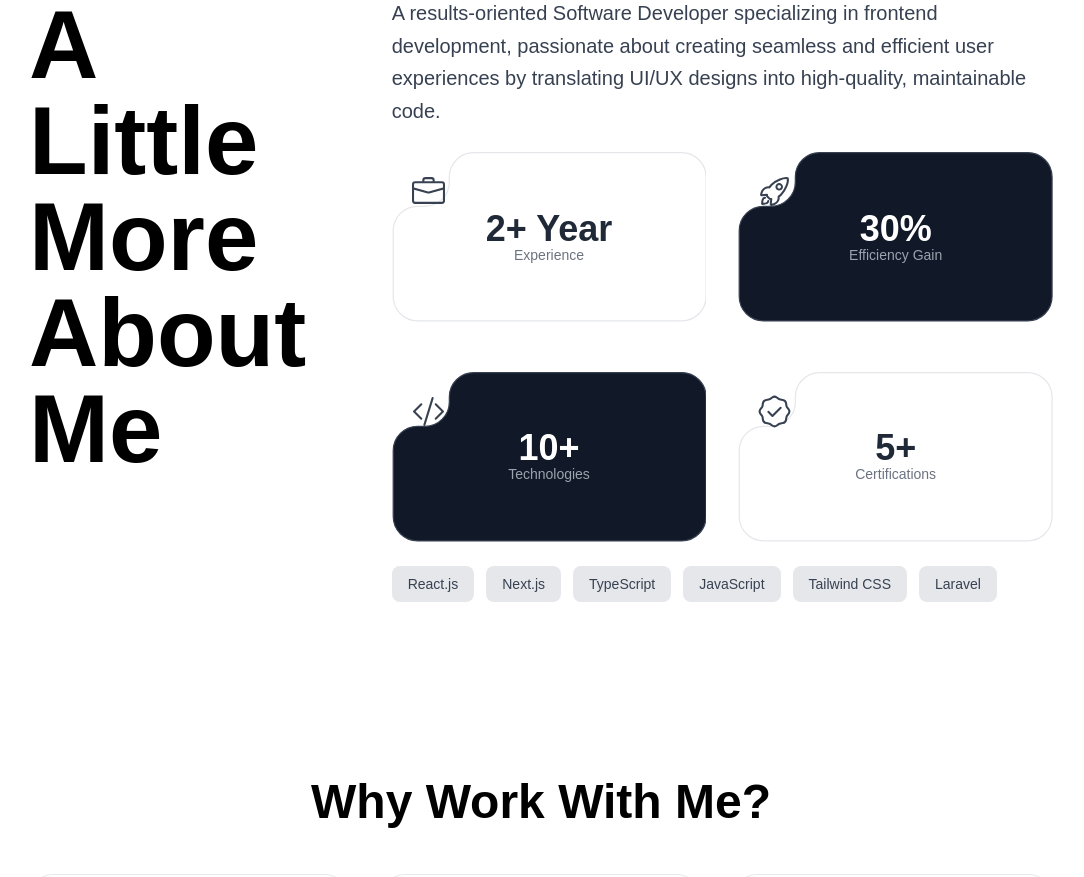
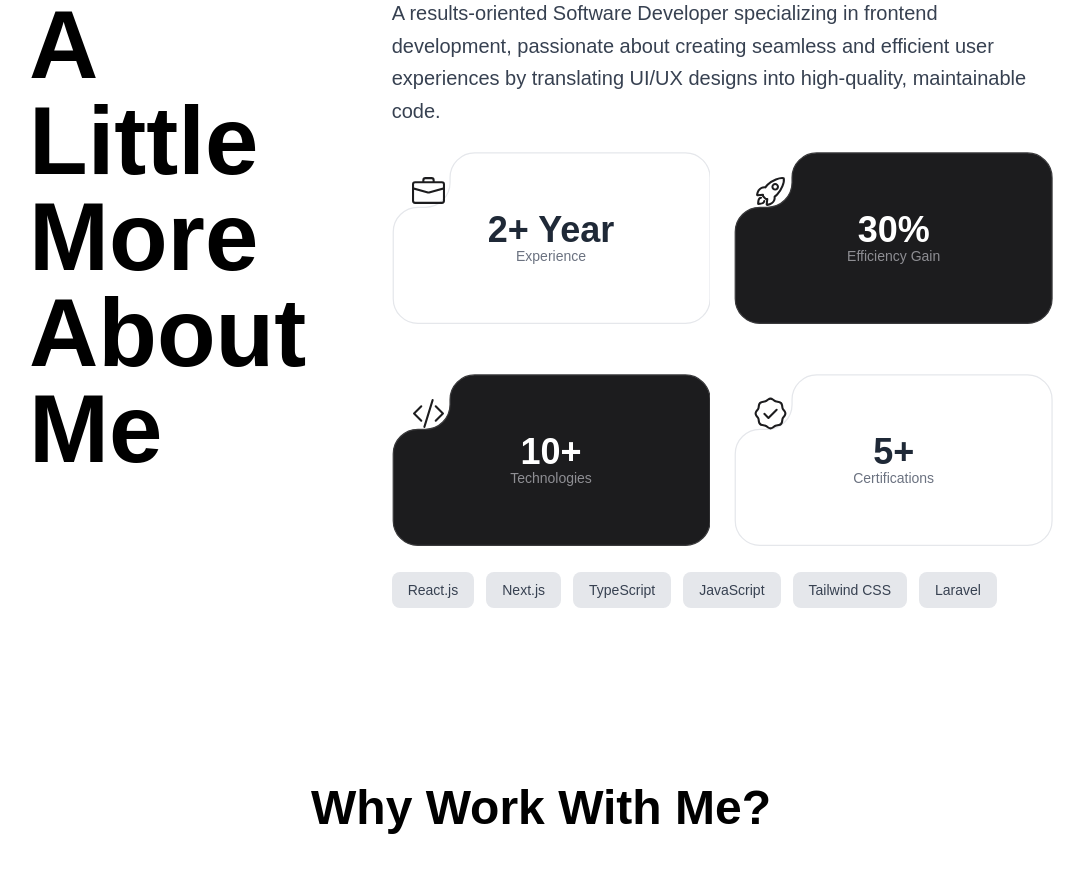
Before and after one commit to ahmdhzq/portfolio, a React (Create React App) app: page / in a window 1280 px wide. Shown: the part 900-1777 px from the top of the page, without its empty margins (99-1183 px from the left). Built offline with nearby package versions, Linux system fonts and the light colour scheme.

Commit message:
fix: about section

```diff
--- a/src/components/AboutMe.js
+++ b/src/components/AboutMe.js
@@ -1,51 +1,34 @@
-// src/components/AboutMe.js
-
 import React from 'react';
 import { BsBriefcase, BsCodeSlash } from "react-icons/bs";
 import { IoRocketOutline } from "react-icons/io5";
 import { GoVerified } from "react-icons/go";
 
-// --- Komponen StatItem Baru Menggunakan SVG ---
 const StatItem = ({ icon, value, label, isBlack = false }) => {
-    const theme = {
-        light: {
-            fill: '#FFFFFF',
-            stroke: '#E5E7EB',
-            iconText: '#1F2937', // Warna ikon diatur di sini
-            valueText: '#1F2937',
-            labelText: '#6B7280'
-        },
-        dark: {
-            fill: '#111827',
-            stroke: '#374151',
-            iconText: '#FFFFFF', // Warna ikon diatur di sini
-            valueText: '#FFFFFF',
-            labelText: '#9CA3AF'
-        }
-    };
-    const currentStyle = isBlack ? theme.dark : theme.light;
-
     return (
         <div className="relative aspect-[258/180]">
             <svg
                 viewBox="0 0 258 140"
-                className="absolute inset-0 w-full h-full"
-                fill={currentStyle.fill}
-                stroke={currentStyle.stroke}
+                className={`absolute inset-0 w-full h-full
+                    ${isBlack ? 'fill-bg-card stroke-border-color' : 'fill-white stroke-gray-200'}`
+                }
                 xmlns="http://www.w3.org/2000/svg"
             >
                 <path d="M47 25V21C47 9.95431 55.9543 1 67 1H237.5C248.546 1 257.5 9.95431 257.5 21V119C257.5 130.046 248.546 139 237.5 139H21C9.95431 139 1.00001 130.046 1.00001 119L1 65C1 53.9543 9.95431 45 21 45H27C38.0457 45 47 36.0457 47 25Z" />
             </svg>
 
-            <div className="absolute top-12 left-5 z-20 text-gray-700">
+            <div className='absolute top-12 left-5 z-20 text-bg-card'>
                 {icon}
             </div>
 
             <div className="relative z-10 h-full w-full flex flex-col items-center justify-center text-center">
-                <p className="text-4xl font-extrabold" style={{ color: currentStyle.valueText }}>
+                <p className={`text-4xl font-extrabold
+                    ${isBlack ? 'text-text-light' : 'text-gray-800'}`
+                }>
                     {value}
                 </p>
-                <p className="text-sm -mt-1" style={{ color: currentStyle.labelText }}>
+                <p className={`text-sm -mt-1
+                    ${isBlack ? 'text-text-gray' : 'text-gray-500'}`
+                }>
                     {label}
                 </p>
             </div>
@@ -53,7 +36,6 @@ const StatItem = ({ icon, value, label, isBlack = false }) => {
     );
 };
 
-// --- Komponen Utama AboutMe ---
 const AboutMe = () => {
     const skills = ["React.js", "Next.js", "TypeScript", "JavaScript", "Tailwind CSS", "Laravel"];
 
@@ -70,7 +52,7 @@ const AboutMe = () => {
                         A results-oriented Software Developer specializing in frontend development, passionate about creating seamless and efficient user experiences by translating UI/UX designs into high-quality, maintainable code.
                     </p>
 
-                    <div className="grid grid-cols-1 sm:grid-cols-2 gap-x-8">
+                    <div className="grid grid-cols-1 sm:grid-cols-2 gap-x-6">
                         <StatItem
                             icon={<BsBriefcase size={33} />}
                             value="2+ Year"
```
